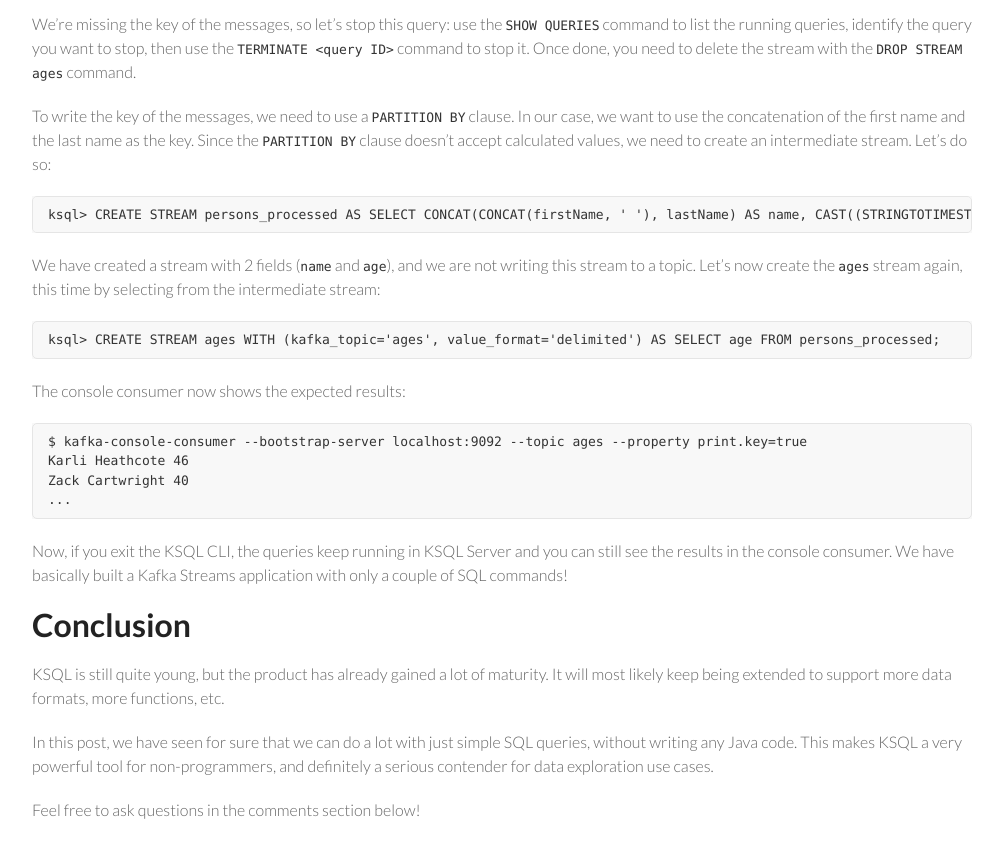
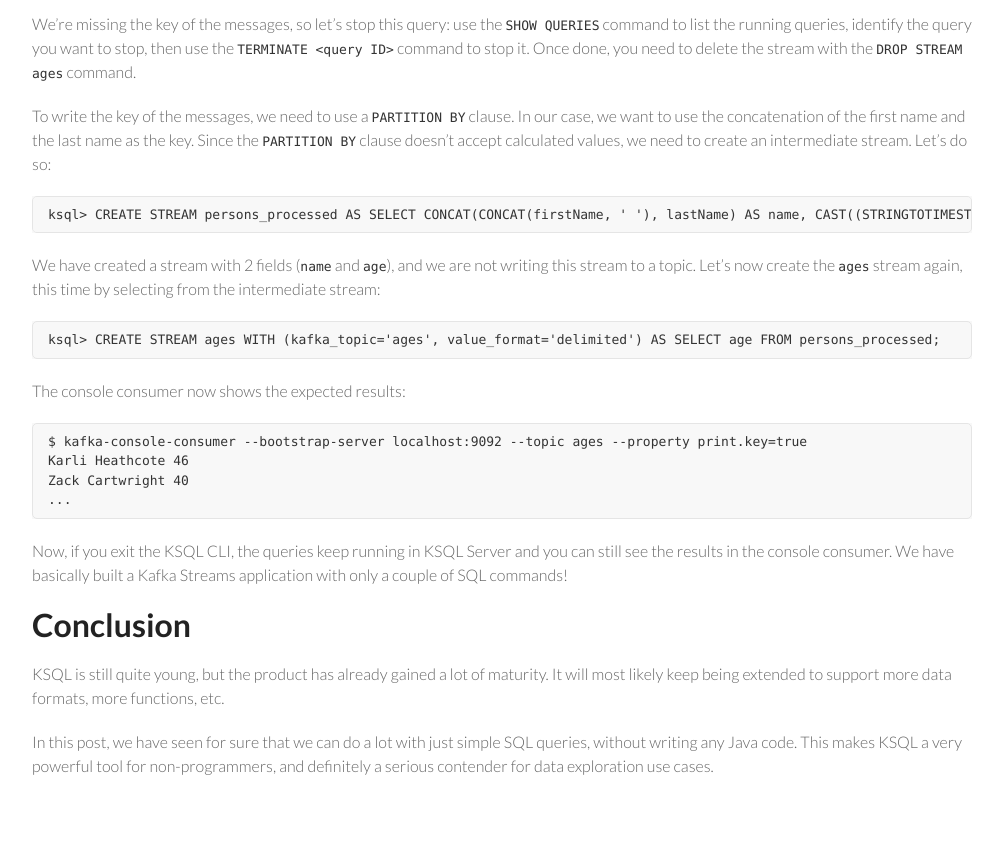
Before and after one commit to aseigneurin/aseigneurin.github.io, a Jekyll site: the page built from _posts/2018-08-22-kafka-tutorial-10-ksql.md, in a window 1280 px wide and 900 px high, scrolled down 4403 px. Shown: the top 858 px of the window, without its empty margins (138-1141 px from the left). Built offline with Jekyll 4.4.1, drawn with Linux system fonts in a browser that asks for light colours; nearby versions of some CDN libraries.

Commit message:
kafka tutorial #10

```diff
--- a/_posts/2018-08-22-kafka-tutorial-10-ksql.md
+++ b/_posts/2018-08-22-kafka-tutorial-10-ksql.md
@@ -236,5 +236,3 @@
 KSQL is still quite young, but the product has already gained a lot of maturity. It will most likely keep being extended to support more data formats, more functions, etc.
 
 In this post, we have seen for sure that we can do a lot with just simple SQL queries, without writing any Java code. This makes KSQL a very powerful tool for non-programmers, and definitely a serious contender for data exploration use cases.
-
-Feel free to ask questions in the comments section below!
```
